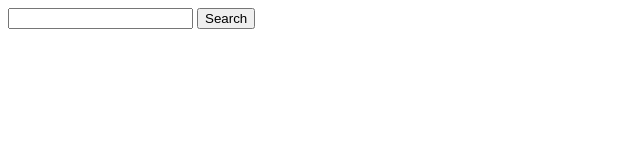
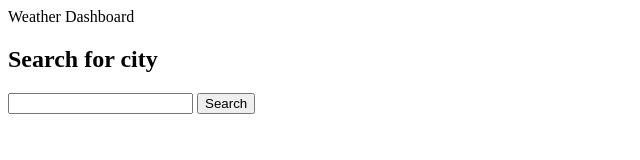
Before and after one commit to TavianJD/Weather-App, a plain HTML site: page index.html in a window 1280 px wide. Shown: the whole page, without its empty margins (0-640 px from the left). Drawn offline with Linux system fonts and the light colour scheme.

Commit message:
initial HTML and adding bootstrap

```diff
--- a/index.html
+++ b/index.html
@@ -1,4 +1,21 @@
-<div>
+<!DOCTYPE html>
+<html lang="en">
+<head>
+  <meta charset="UTF-8">
+  <meta http-equiv="X-UA-Compatible" content="IE=edge">
+  <meta name="viewport" content="width=device-width, initial-scale=1.0">
+  <link rel="stylesheet" href="./css/style.css">
+  <title>Weather</title>
+</head>
+<body>
+  <header>
+    Weather Dashboard
+  </header>
+
+  <div class="searchForm">
+    <h2>Search for city</h2>
     <input id="cityInput">
     <button id="searchBtn">Search</button>
   </div>
+</body>
+</html>
```
